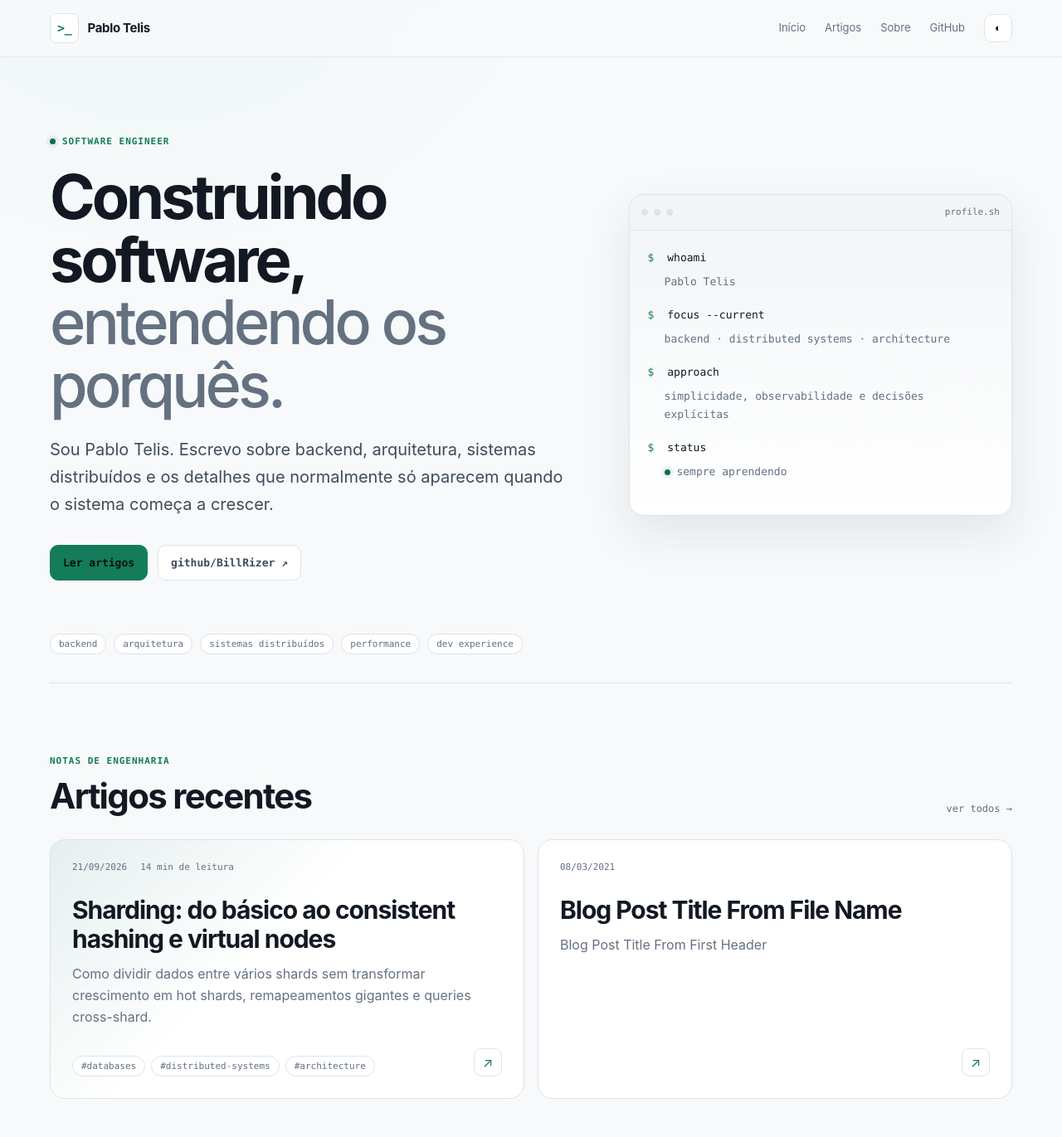
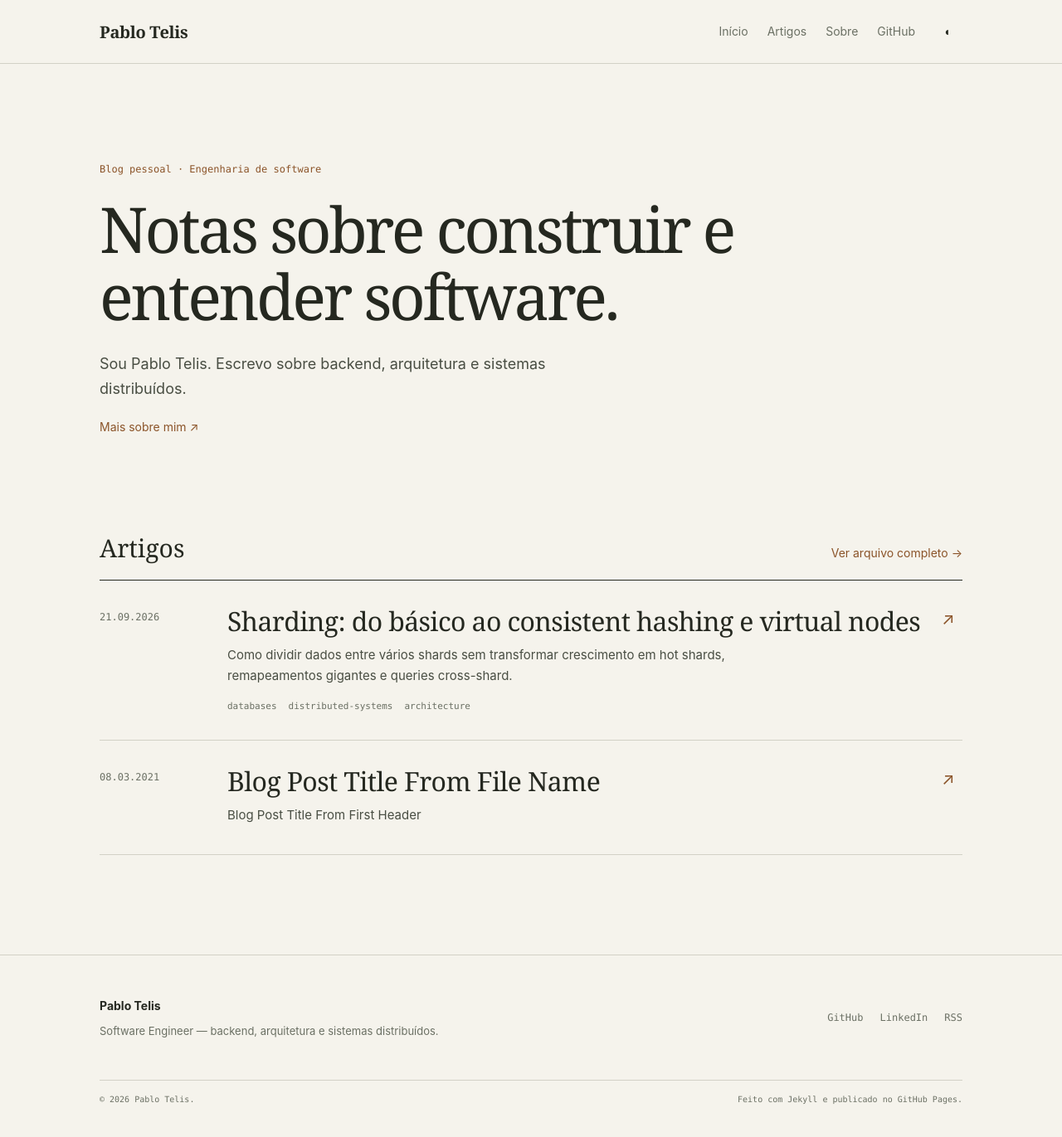
Before and after one commit to BillRizer/billRizer.github.io, a Jekyll site: the page built from index.md, in a window 1280 px wide and 1400 px high. Shown: the top 1371 px of the window at 83% size. Built offline with Jekyll 4.4.1, drawn with Linux system fonts in a browser that asks for light colours; some of the changed text lies outside the part shown.

Commit message:
fix: refactor editorial interface

```diff
--- a/_includes/header.html
+++ b/_includes/header.html
@@ -1,7 +1,6 @@
 <header class="site-header">
   <div class="shell header-inner">
     <a class="brand" href="{{ '/' | relative_url }}" aria-label="Pablo Telis — início">
-      <span class="brand-mark" aria-hidden="true">&gt;_</span>
       <span class="brand-name">Pablo Telis</span>
     </a>
 
--- a/_layouts/home.html
+++ b/_layouts/home.html
@@ -1,84 +1,29 @@
 ---
 layout: default
 ---
-<section class="hero shell">
-  <div class="hero-copy">
-    <div class="eyebrow"><span class="status-dot"></span> software engineer</div>
-    <h1>Construindo software,<br><span>entendendo os porquês.</span></h1>
-    <p class="hero-lead">
-      Sou Pablo Telis. Escrevo sobre backend, arquitetura, sistemas distribuídos e os detalhes que normalmente só aparecem quando o sistema começa a crescer.
-    </p>
-    <div class="hero-actions">
-      <a class="button button-primary" href="#artigos">Ler artigos</a>
-      <a class="button" href="https://github.com/BillRizer" target="_blank" rel="noreferrer">github/BillRizer ↗</a>
-    </div>
-  </div>
-
-  <aside class="terminal-card" aria-label="Resumo profissional">
-    <div class="terminal-top">
-      <span></span><span></span><span></span>
-      <small>profile.sh</small>
-    </div>
-    <div class="terminal-body">
-      <p><span class="prompt">$</span> whoami</p>
-      <p class="terminal-value">Pablo Telis</p>
-      <p><span class="prompt">$</span> focus --current</p>
-      <p class="terminal-value">backend · distributed systems · architecture</p>
-      <p><span class="prompt">$</span> approach</p>
-      <p class="terminal-value">simplicidade, observabilidade e decisões explícitas</p>
-      <p><span class="prompt">$</span> status</p>
-      <p class="terminal-value"><span class="status-dot"></span> sempre aprendendo</p>
-    </div>
-  </aside>
+<section class="home-intro shell">
+  <p class="home-kicker">Blog pessoal · Engenharia de software</p>
+  <h1>Notas sobre construir e entender software.</h1>
+  <p>Sou Pablo Telis. Escrevo sobre backend, arquitetura e sistemas distribuídos.</p>
+  <a href="{{ '/sobre/' | relative_url }}">Mais sobre mim <span aria-hidden="true">↗</span></a>
 </section>
 
-<section class="topics shell" aria-label="Temas do blog">
-  <span>backend</span>
-  <span>arquitetura</span>
-  <span>sistemas distribuídos</span>
-  <span>performance</span>
-  <span>dev experience</span>
-</section>
-
-<section id="artigos" class="section shell">
-  <div class="section-heading">
-    <div>
-      <span class="eyebrow">notas de engenharia</span>
-      <h2>Artigos recentes</h2>
-    </div>
-    <a class="text-link" href="{{ '/artigos/' | relative_url }}">ver todos →</a>
+<section id="artigos" class="home-posts shell">
+  <div class="home-section-heading">
+    <h2>Artigos</h2>
+    <a href="{{ '/artigos/' | relative_url }}">Ver arquivo completo <span aria-hidden="true">→</span></a>
   </div>
-
-  <div class="post-grid">
+  <div class="home-post-list">
     {% for post in site.posts limit:6 %}
-      <article class="post-card{% if forloop.first %} post-card-featured{% endif %}">
-        <div class="post-meta">
-          <time datetime="{{ post.date | date_to_xmlschema }}">{{ post.date | date: "%d/%m/%Y" }}</time>
-          {% if post.reading_time %}<span>{{ post.reading_time }}</span>{% endif %}
+      <article class="home-post">
+        <time datetime="{{ post.date | date_to_xmlschema }}">{{ post.date | date: "%d.%m.%Y" }}</time>
+        <div>
+          <h3><a href="{{ post.url | relative_url }}">{{ post.title }}</a></h3>
+          <p>{{ post.description | default: post.excerpt | strip_html | truncate: 180 }}</p>
+          {% if post.tags.size > 0 %}<div class="home-tags">{% for tag in post.tags limit:3 %}<span>{{ tag }}</span>{% endfor %}</div>{% endif %}
         </div>
-        <h3><a href="{{ post.url | relative_url }}">{{ post.title }}</a></h3>
-        <p>{{ post.description | default: post.excerpt | strip_html | truncate: 180 }}</p>
-        <div class="post-card-footer">
-          <div class="tag-row">
-            {% for tag in post.tags limit:3 %}<span>#{{ tag }}</span>{% endfor %}
-          </div>
-          <a class="card-arrow" href="{{ post.url | relative_url }}" aria-label="Ler {{ post.title }}">↗</a>
-        </div>
+        <span class="home-post-arrow" aria-hidden="true">↗</span>
       </article>
     {% endfor %}
   </div>
 </section>
-
-<section class="principles shell section">
-  <div class="section-heading">
-    <div>
-      <span class="eyebrow">como eu tento pensar software</span>
-      <h2>Menos mágica, mais contexto.</h2>
-    </div>
-  </div>
-  <div class="principle-grid">
-    <div><span>01</span><h3>Entender o problema antes da solução.</h3><p>Arquitetura boa começa nas restrições reais, não no diagrama.</p></div>
-    <div><span>02</span><h3>Preferir o simples que continua simples.</h3><p>Complexidade operacional também é custo técnico.</p></div>
-    <div><span>03</span><h3>Medir antes de otimizar.</h3><p>Observabilidade transforma opinião em dado para decidir.</p></div>
-  </div>
-</section>
--- a/assets/css/main.css
+++ b/assets/css/main.css
@@ -230,3 +230,66 @@ button { font: inherit; }
   .article-footer { align-items: start; flex-direction: column; padding: 24px; }
   .footer-inner, .footer-bottom { align-items: flex-start; flex-direction: column; }
 }
+
+/* A quieter, reading-first presentation. */
+:root {
+  --bg: #171816;
+  --surface: #1e201d;
+  --surface-2: #252722;
+  --text: #eeeee7;
+  --soft: #c7c8bc;
+  --muted: #a2a598;
+  --line: #3a3d35;
+  --accent: #d3a86d;
+  --accent-strong: #e0bd8b;
+  --accent-soft: rgba(211, 168, 109, .09);
+  --shell: 1040px;
+}
+html[data-theme="light"] {
+  --bg: #f5f3ec;
+  --surface: #eeece3;
+  --surface-2: #e7e5db;
+  --text: #252820;
+  --soft: #494e43;
+  --muted: #6b7064;
+  --line: #d2d1c6;
+  --accent: #8b5429;
+  --accent-strong: #6e3c19;
+  --accent-soft: rgba(139, 84, 41, .08);
+}
+body { background: var(--bg); }
+.site-header { position: relative; background: var(--bg); backdrop-filter: none; border-color: var(--line); }
+.header-inner { min-height: 76px; }
+.brand { font-family: Georgia, serif; font-weight: 700; letter-spacing: -.02em; }
+.brand-name { font-size: 20px; }
+.main-nav { font-size: 14px; }
+.theme-toggle { border: 0; background: transparent; border-radius: 0; }
+.home-intro { padding-block: 120px 112px; }
+.home-kicker { margin: 0 0 25px; color: var(--accent); font: 12px var(--mono); }
+.home-intro h1 { max-width: 780px; margin: 0; font: 400 clamp(45px, 7vw, 76px)/1.06 Georgia, serif; letter-spacing: -.045em; }
+.home-intro > p:not(.home-kicker) { max-width: 540px; margin: 27px 0 18px; color: var(--soft); font-size: 18px; }
+.home-intro > a, .home-section-heading a { color: var(--accent); font-size: 14px; }
+.home-intro > a:hover, .home-section-heading a:hover { text-decoration: underline; text-underline-offset: 4px; }
+.home-posts { padding-bottom: 120px; }
+.home-section-heading { display: flex; justify-content: space-between; align-items: baseline; gap: 20px; padding-bottom: 18px; border-bottom: 1px solid var(--text); }
+.home-section-heading h2 { margin: 0; font: 400 30px Georgia, serif; }
+.home-post { display: grid; grid-template-columns: 130px 1fr 25px; gap: 24px; padding: 30px 0 34px; border-bottom: 1px solid var(--line); }
+.home-post time { padding-top: 7px; color: var(--muted); font: 12px var(--mono); }
+.home-post h3 { margin: 0 0 10px; font: 400 clamp(24px, 3vw, 32px)/1.2 Georgia, serif; letter-spacing: -.02em; }
+.home-post h3 a:hover { color: var(--accent); }
+.home-post p { max-width: 650px; margin: 0; color: var(--soft); font-size: 15px; }
+.home-tags { display: flex; flex-wrap: wrap; gap: 14px; margin-top: 17px; color: var(--muted); font: 11px var(--mono); }
+.home-post-arrow { color: var(--accent); font-size: 20px; }
+.page-header h1, .article-header h1 { font-family: Georgia, serif; font-weight: 400; letter-spacing: -.04em; }
+.tag-row span { border: 0; background: transparent; padding: 0 12px 0 0; border-radius: 0; }
+.article-footer { padding: 24px 0 0; border: 0; border-top: 1px solid var(--line); border-radius: 0; background: transparent; }
+.site-footer { background: transparent; }
+@media (max-width: 680px) {
+  .home-intro { padding-block: 75px 72px; }
+  .home-intro h1 { font-size: 43px; }
+  .home-posts { padding-bottom: 75px; }
+  .home-post { grid-template-columns: 1fr 20px; gap: 8px 16px; }
+  .home-post time { grid-column: 1 / -1; padding: 0; }
+  .home-section-heading { align-items: baseline; }
+  .main-nav a:nth-child(3) { display: inline; }
+}
```
Also changed, not shown: _layouts/post.html (+1 -6 lines).
